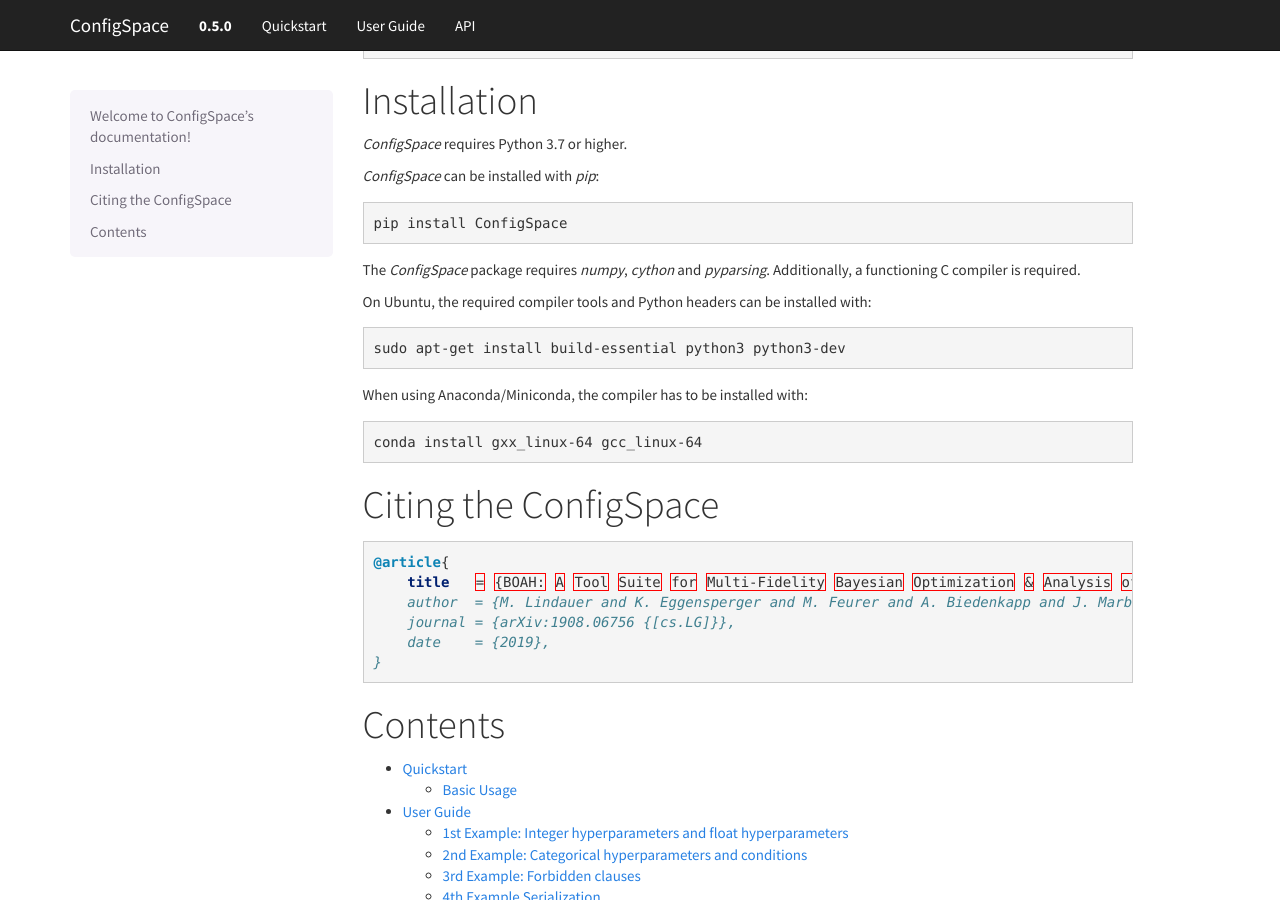
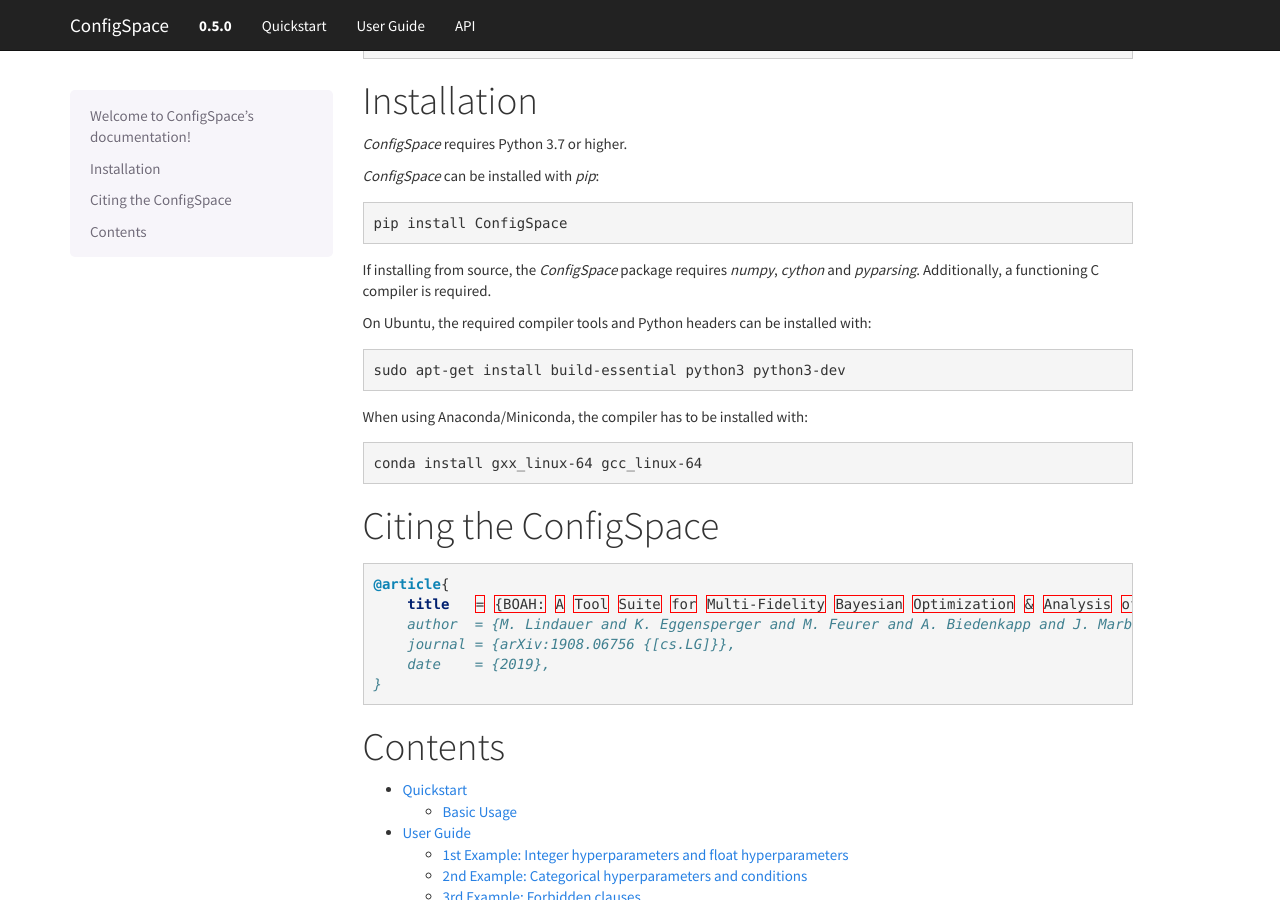
Before and after one commit to automl/ConfigSpace, a Sphinx documentation site: the page built from docs/source/index.rst, in a window 1280 px wide and 900 px high, scrolled down 630 px. Built offline with Sphinx 7.4.7, drawn with Linux system fonts in a browser that asks for light colours; the version number is read from the project's files by our own code.

Commit message:
Add note about compiling from source

```diff
--- a/docs/source/index.rst
+++ b/docs/source/index.rst
@@ -61,8 +61,8 @@
 
     pip install ConfigSpace
 
-The *ConfigSpace* package requires *numpy*, *cython* and *pyparsing*.
-Additionally, a functioning C compiler is required.
+If installing from source, the *ConfigSpace* package requires *numpy*, *cython*
+and *pyparsing*. Additionally, a functioning C compiler is required.
 
 On Ubuntu, the required compiler tools and Python headers can be installed with:
 
```
